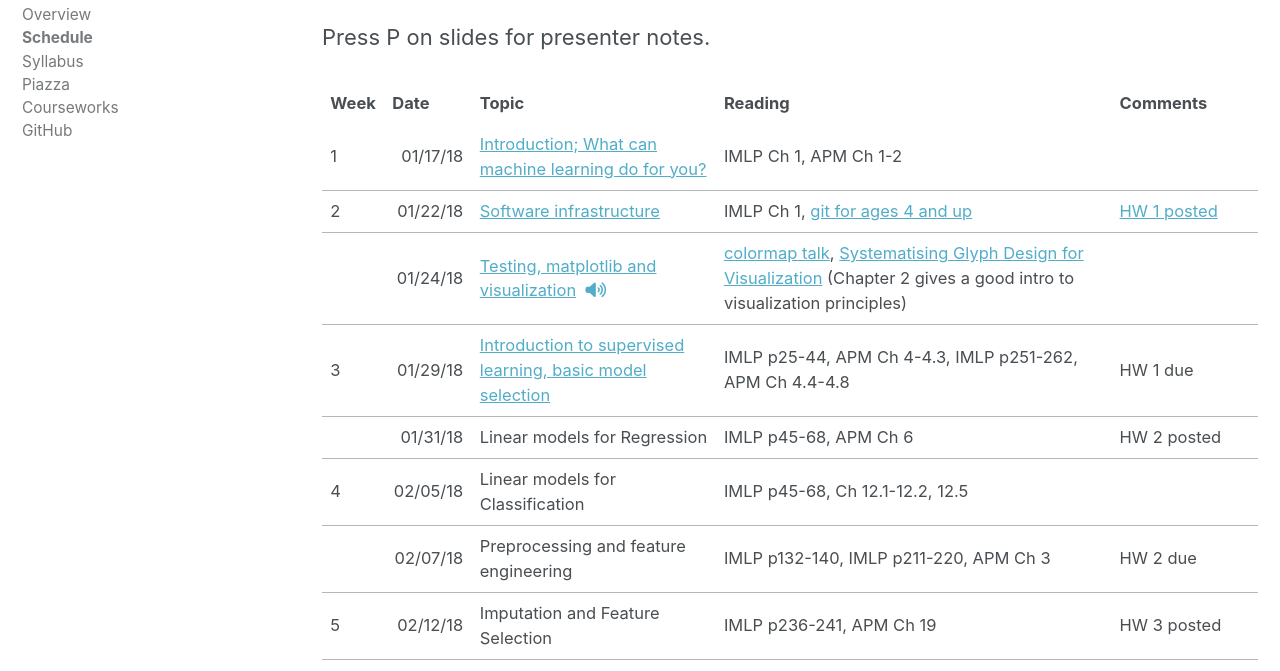
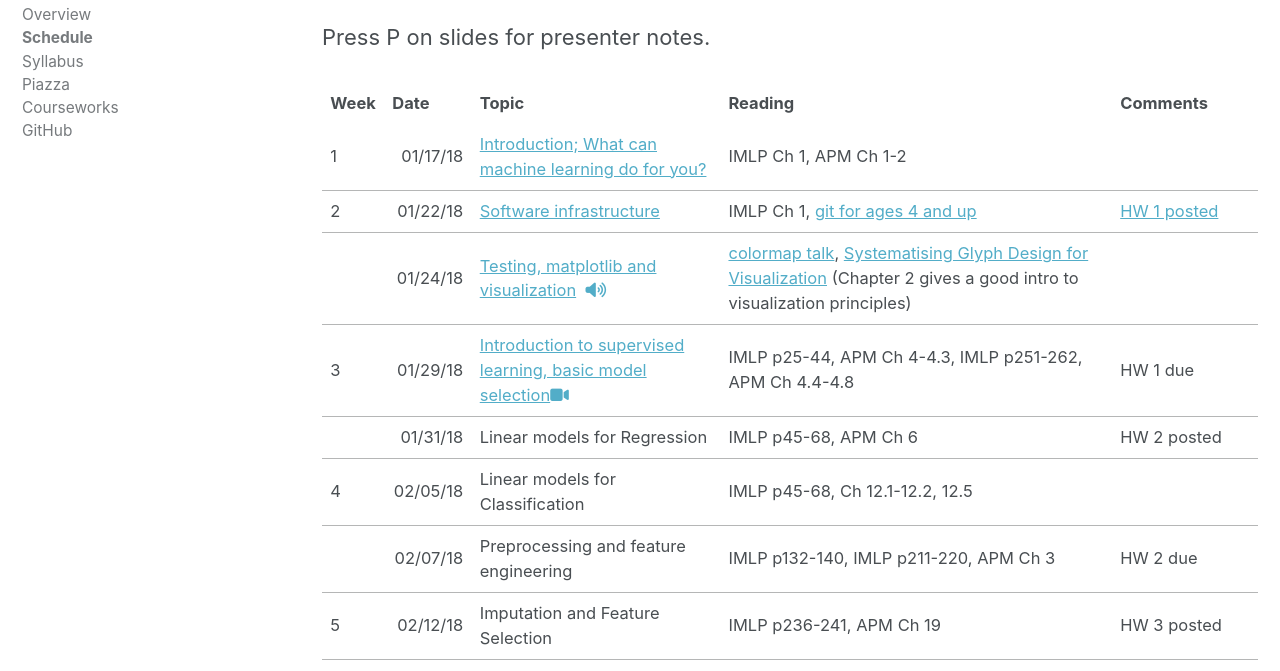
Before and after one commit to amueller/columbia-website, a Jekyll site: the page built from _comsw4995s18/lectures.md, in a window 1280 px wide and 900 px high. Shown: the part 209-880 px from the top of the window. Built offline with Jekyll 4.4.1, drawn with Linux system fonts in a browser that asks for light colours; nearby versions of some CDN libraries.

Commit message:
add video link for 04

```diff
--- a/_comsw4995s18/lectures.md
+++ b/_comsw4995s18/lectures.md
@@ -46,7 +46,7 @@ Press P on slides for presenter notes.
 	<tr>
 		<td>3</td>
 		<td align="right" sdval="42765" sdnum="1033;0;MM/DD/YY">01/29/18</td>
-		<td><a href="https://amueller.github.io/COMS4995-s18/slides/aml-04-012918-supervised-learning/#1">Introduction to supervised learning, basic model selection</a></td>
+		<td><a href="https://amueller.github.io/COMS4995-s18/slides/aml-04-012918-supervised-learning/#1">Introduction to supervised learning, basic model selection</a><a href="https://www.dropbox.com/s/6b5fscf84l91t2t/04-intro-to-supervised-learning.flv?dl=1"><i class="fa fa-video" aria-hidden="true"></i></a></td>
 		<td>IMLP p25-44, APM Ch 4-4.3, IMLP p251-262, APM Ch 4.4-4.8</td>
 		<td>HW 1 due</td>
 	</tr>
```
